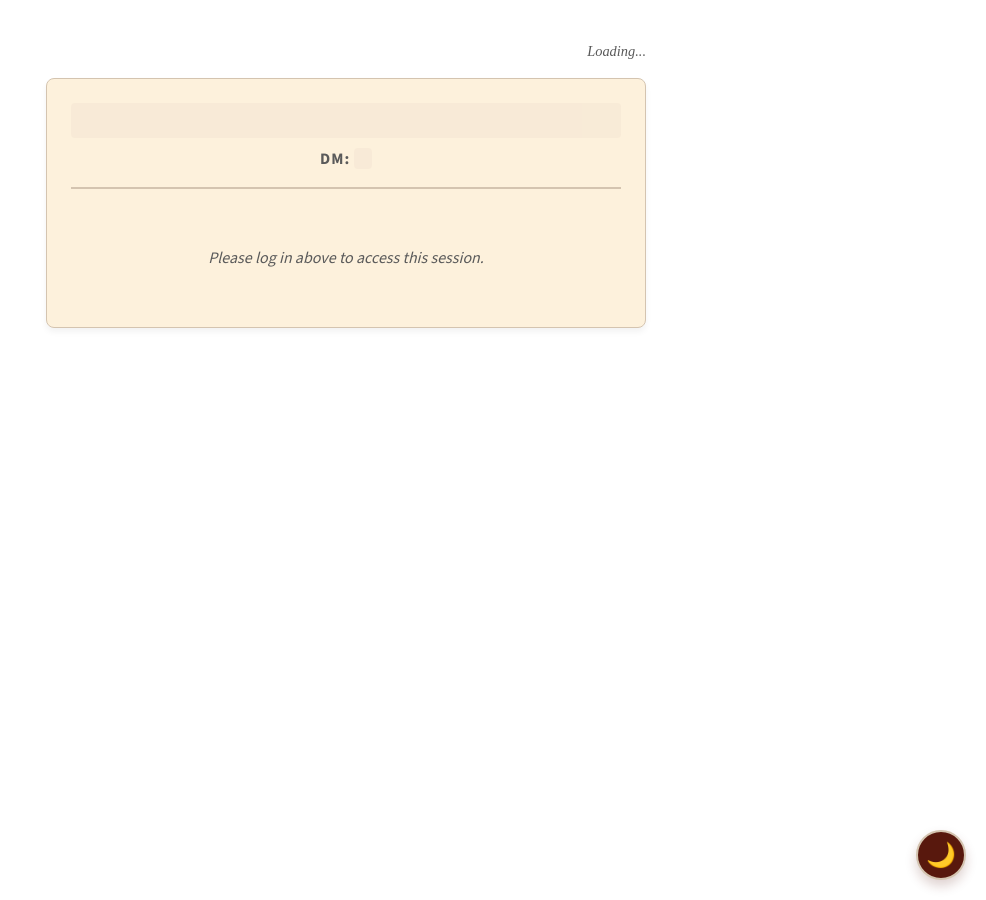
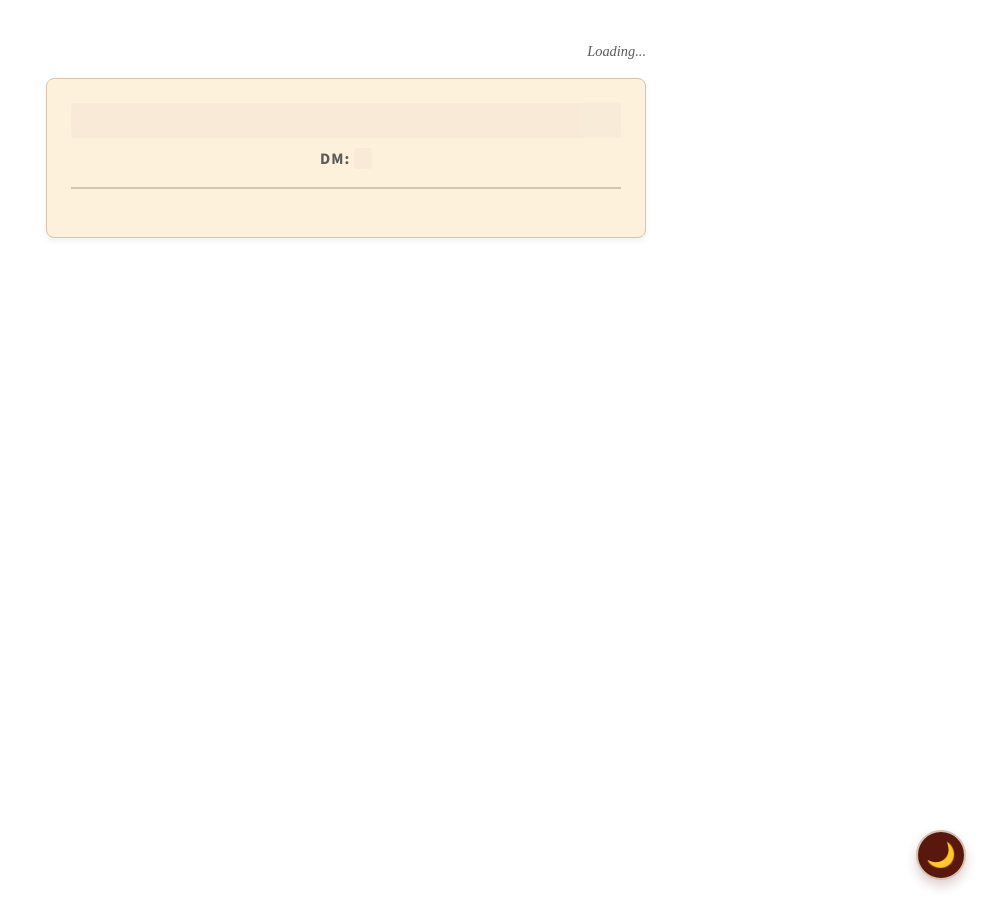
Before and after one commit to coconutswallow/Guides, a Jekyll site: the page built from dm-tool/player-entry.html, in a window 1280 px wide. Shown: the whole page, without its empty margins (294-1280 px from the left). Built offline with Jekyll 4.4.1, drawn with Linux system fonts in a browser that asks for light colours; some web fonts are replaced; a script that is not in the unit is left out; part of the change alters nothing that is shown.

Commit message:
Update player-entry.html

```diff
--- a/dm-tool/player-entry.html
+++ b/dm-tool/player-entry.html
@@ -104,10 +104,6 @@ title: Player Session Entry
                 <div class="dm-name">DM: <span id="display-dm-name" class="skeleton">...</span></div>
             </div>
 
-            <div id="guest-message">
-                Please log in above to access this session.
-            </div>
-
             <div id="form-section" class="hidden">
                 <div class="content-tabs">
                     <div class="content-tab active" data-tab="tab-character">1. Character</div>
@@ -179,8 +175,15 @@ title: Player Session Entry
 <script type="module">
     import { supabase } from "{{ '/assets/js/supabaseClient.js' | relative_url }}";
 
+    // GLOBAL UI REFERENCES
+    const ui = {
+        sessionName: document.getElementById('display-session-name'),
+        dmNameContainer: document.querySelector('.dm-name'), // Container for hiding
+        dmNameSpan: document.getElementById('display-dm-name'),
+        status: document.getElementById('status-message')
+    };
+
     // 0. PATCH AUTH LOGIN (Preserves Session ID in URL)
-    // Overrides the default login to ensure we return to this specific session page
     const patchLogin = () => {
         if(window.authManager) {
             window.authManager.login = async function() {
@@ -219,18 +222,24 @@ title: Player Session Entry
     });
 
     // 2. PAGE AUTH HOOK
-    // This is called automatically by auth-header.html / auth-manager.js
     window.handlePageAuth = async function(user) {
-        const guestMsg = document.getElementById('guest-message');
         const formSection = document.getElementById('form-section');
         const currentPlayer = document.getElementById('current-player-display');
         const discordIdInput = document.getElementById('p-discord-id');
 
         if (user) {
-            // A. Authenticated: Fetch Session Data
+            // === AUTHENTICATED STATE ===
+
+            // 1. Reset UI to "Loading" style while we fetch real data
+            ui.sessionName.classList.add('skeleton');
+            ui.sessionName.style.fontSize = ""; // Reset font size
+            ui.sessionName.style.color = "";    // Reset color
+            ui.dmNameContainer.style.display = 'block'; // Show DM line
+
+            // 2. Fetch Session Data
             fetchSessionMetadata();
 
-            // B. Identity Verification: Query discord_users table
+            // 3. Identity Verification
             try {
                 const { data: userData, error: userError } = await supabase
                     .from('discord_users')
@@ -244,23 +253,30 @@ title: Player Session Entry
                     return;
                 }
 
-                // C. Update UI with Database Identity
                 currentPlayer.textContent = `${userData.display_name} (Verified)`;
                 discordIdInput.value = userData.discord_id;
 
-                // D. Load existing player data for this session
                 loadPlayerData(userData.discord_id);
-
-                // Toggle Views
-                guestMsg.classList.add('hidden');
                 formSection.classList.remove('hidden');
 
             } catch (err) {
                 console.error("Auth Logic Error:", err);
             }
         } else {
-            // Guest Mode
-            guestMsg.classList.remove('hidden');
+            // === GUEST / LOGGED OUT STATE ===
+
+            // 1. Set the Invite Message
+            ui.sessionName.textContent = "A DM has invited you to join their game! Login to enter your character and session details";
+
+            // 2. Style the message to look better (smaller than a title)
+            ui.sessionName.classList.remove('skeleton');
+            ui.sessionName.style.fontSize = "1.2rem";
+            ui.sessionName.style.lineHeight = "1.5";
+
+            // 3. Hide the DM Name line completely
+            ui.dmNameContainer.style.display = 'none';
+
+            // 4. Hide Form
             formSection.classList.add('hidden');
         }
     };
@@ -268,12 +284,6 @@ title: Player Session Entry
     // 3. INITIALIZATION
     const params = new URLSearchParams(window.location.search);
     const sessionId = params.get('session_id');
-
-    const ui = {
-        sessionName: document.getElementById('display-session-name'),
-        dmName: document.getElementById('display-dm-name'),
-        status: document.getElementById('status-message')
-    };
 
     if (!sessionId) {
         ui.sessionName.textContent = "Error: No Session ID";
@@ -294,27 +304,23 @@ title: Player Session Entry
             if (sErr || !session) throw sErr;
 
             ui.sessionName.textContent = session.title;
-            ui.sessionName.style.color = "";
-            ui.sessionName.style.fontStyle = "";
+            ui.sessionName.classList.remove('skeleton');
 
             if (session.user_id) {
-                // Fetch DM Name from discord_users
                 const { data: dm } = await supabase
                     .from('discord_users')
                     .select('display_name')
                     .eq('user_id', session.user_id)
                     .single();
 
-                ui.dmName.textContent = dm ? dm.display_name : "Unknown DM";
+                ui.dmNameSpan.textContent = dm ? dm.display_name : "Unknown DM";
             } else {
-                ui.dmName.textContent = "N/A";
+                ui.dmNameSpan.textContent = "N/A";
             }
+            ui.dmNameSpan.classList.remove('skeleton');
 
         } catch (err) {
-            console.warn("Session Fetch Error (likely RLS before login):", err.message);
-        } finally {
-            ui.sessionName.classList.remove('skeleton');
-            ui.dmName.classList.remove('skeleton');
+            console.warn("Session Fetch Error:", err.message);
         }
     }
 
```
